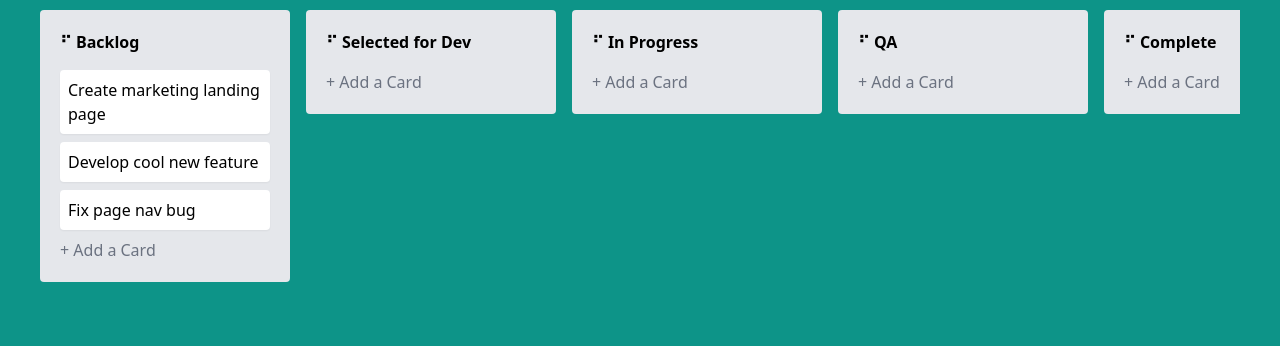
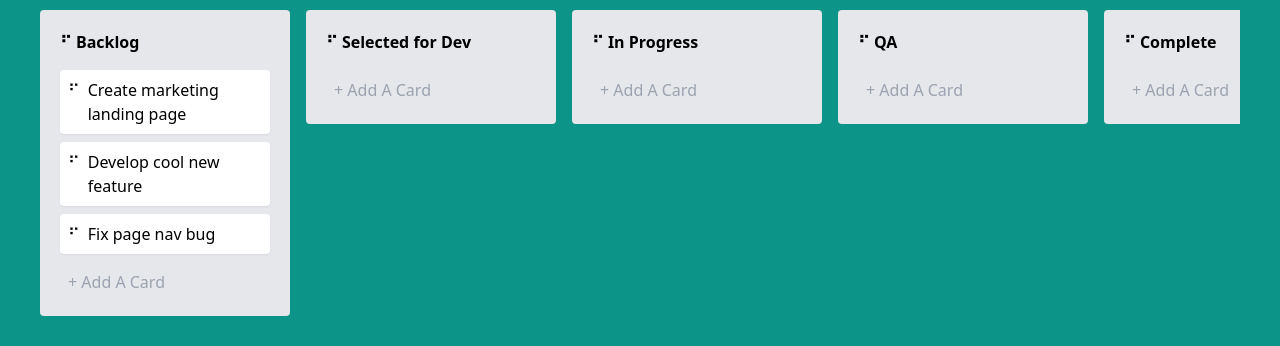
Before and after one commit to Wulakaka/nuxt-trello, a Nuxt app: page / in a window 1280 px wide. Shown: the part 220-566 px from the top of the page. Built offline with nearby package versions, Linux system fonts and the light colour scheme.

Commit message:
feat: 增加复制新增逻辑

```diff
--- /dev/null
+++ b/components/NewTask.vue
@@ -0,0 +1,42 @@
+<script setup lang="ts">
+import type {Task} from "@/types";
+import {nanoid} from "nanoid";
+
+const emit = defineEmits<{
+  (e: "add", payload: Task): void;
+}>();
+
+const focused = ref(false);
+const title = ref("");
+
+function createTask(e: Event) {
+  if (title.value.trim()) {
+    e.preventDefault();
+    emit("add", {
+      title: title.value.trim(),
+      createdAt: new Date(),
+      id: nanoid(),
+    } as Task);
+  }
+
+  title.value = "";
+}
+</script>
+<template>
+  <div>
+    <textarea
+      v-model="title"
+      class="focus:bg-white focus:shadow resize-none rounded w-full border-none bg-transparent p-2 cursor-pointer"
+      :class="{
+        'h-7': !focused,
+        'h-20': focused,
+      }"
+      style="outline: none !important"
+      :placeholder="!focused ? '+ Add A Card' : 'Enter a title for this card'"
+      @keydown.tab="createTask"
+      @keyup.enter="createTask"
+      @focus="focused = true"
+      @blur="focused = false"
+    />
+  </div>
+</template>
--- a/components/TrelloBoard.vue
+++ b/components/TrelloBoard.vue
@@ -1,7 +1,7 @@
 <script setup lang="ts">
 import draggable from "vuedraggable";
 import {nanoid} from "nanoid";
-import type {Column} from "~~/types";
+import type {Column, Task} from "~~/types";
 
 const columns = ref<Column[]>([
   {
@@ -26,6 +26,8 @@ const columns = ref<Column[]>([
   {title: "QA", id: nanoid(), tasks: []},
   {title: "Complete", id: nanoid(), tasks: []},
 ]);
+
+const alt = useKeyModifier("Alt");
 </script>
 <template>
   <div>
@@ -43,13 +45,21 @@ const columns = ref<Column[]>([
             <DragHandle />
             {{ column.title }}
           </header>
-          <TrelloBoardTask
-            v-for="task in column.tasks"
-            :key="task.id"
-            :task="task"
-          />
+          <draggable
+            v-model="column.tasks"
+            :group="{name: 'tasks', pull: alt ? 'clone' : true, put: true}"
+            :animation="150"
+            handle=".drag-handle"
+            item-key="id"
+          >
+            <template #item="{element: task}: {element: Task}">
+              <div>
+                <TrelloBoardTask :task="task" />
+              </div>
+            </template>
+          </draggable>
           <footer>
-            <button class="text-gray-500">+ Add a Card</button>
+            <NewTask @add="column.tasks.push($event)" />
           </footer>
         </div>
       </template>
--- a/components/TrelloBoardTask.vue
+++ b/components/TrelloBoardTask.vue
@@ -7,10 +7,25 @@ defineProps<{
 <template>
   <div
     :title="task.createdAt.toLocaleString()"
-    class="task bg-white p-2 mb-2 rounded shadow-sm max-w-[250px]"
+    class="task bg-white p-2 mb-2 rounded shadow-sm max-w-[250px] flex gap-2"
   >
+    <DragHandle />
     <span>
       {{ task.title }}
     </span>
   </div>
 </template>
+<style scoped>
+.sortable-drag .task {
+  transform: rotate(5deg);
+}
+
+.sortable-ghost .task {
+  position: relative;
+}
+
+.sortable-ghost .task::after {
+  content: "";
+  @apply absolute top-0 bottom-0 left-0 right-0 bg-slate-300 rounded;
+}
+</style>
--- a/nuxt.config.ts
+++ b/nuxt.config.ts
@@ -3,5 +3,10 @@ export default defineNuxtConfig({
   ssr: false,
   compatibilityDate: "2025-07-15",
   devtools: {enabled: true},
-  modules: ["@nuxt/eslint", "@nuxt/image", "@nuxtjs/tailwindcss"],
+  modules: [
+    "@nuxt/eslint",
+    "@nuxt/image",
+    "@nuxtjs/tailwindcss",
+    "@vueuse/nuxt",
+  ],
 });
--- a/package.json
+++ b/package.json
@@ -13,6 +13,7 @@
     "@nuxt/eslint": "1.6.0",
     "@nuxt/image": "1.10.0",
     "@nuxtjs/tailwindcss": "6.14.0",
+    "@vueuse/nuxt": "13.5.0",
     "eslint": "^9.31.0",
     "nanoid": "^5.1.5",
     "nuxt": "^3.17.7",
```
Also changed, not shown: 1 other file (tests, documents, lock files or other folders).
